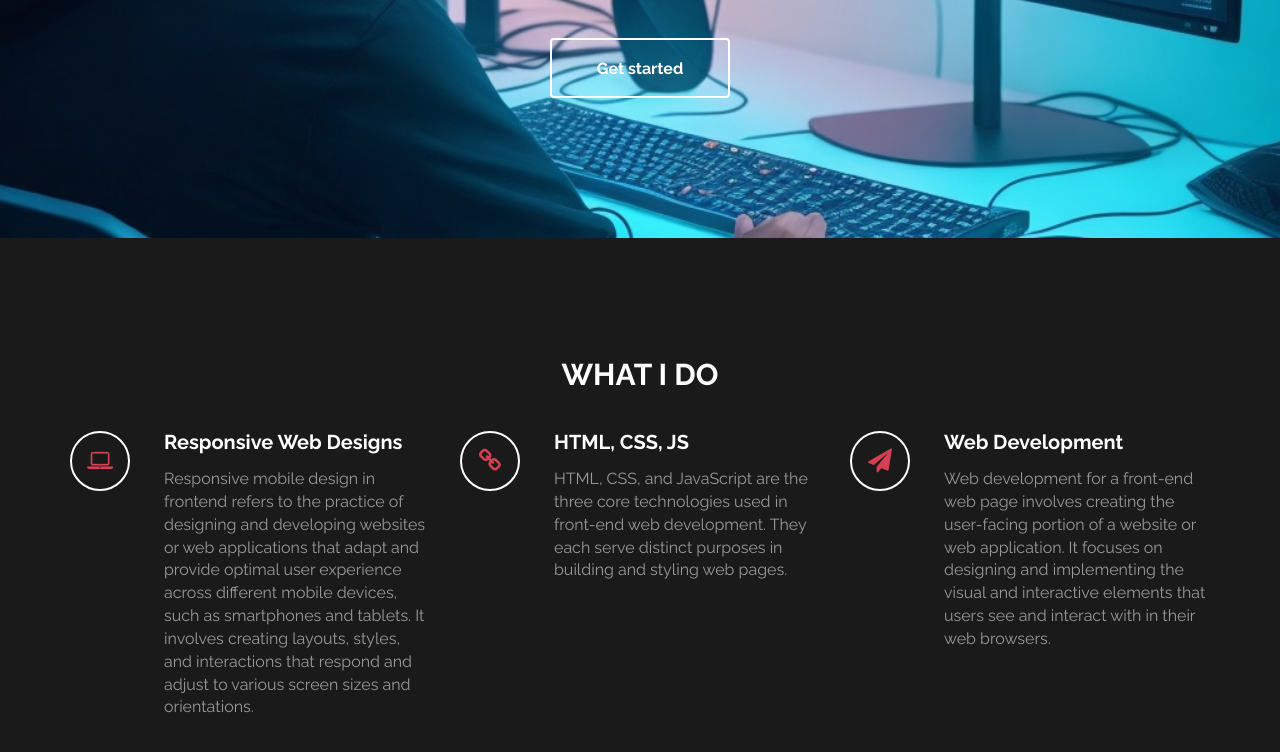
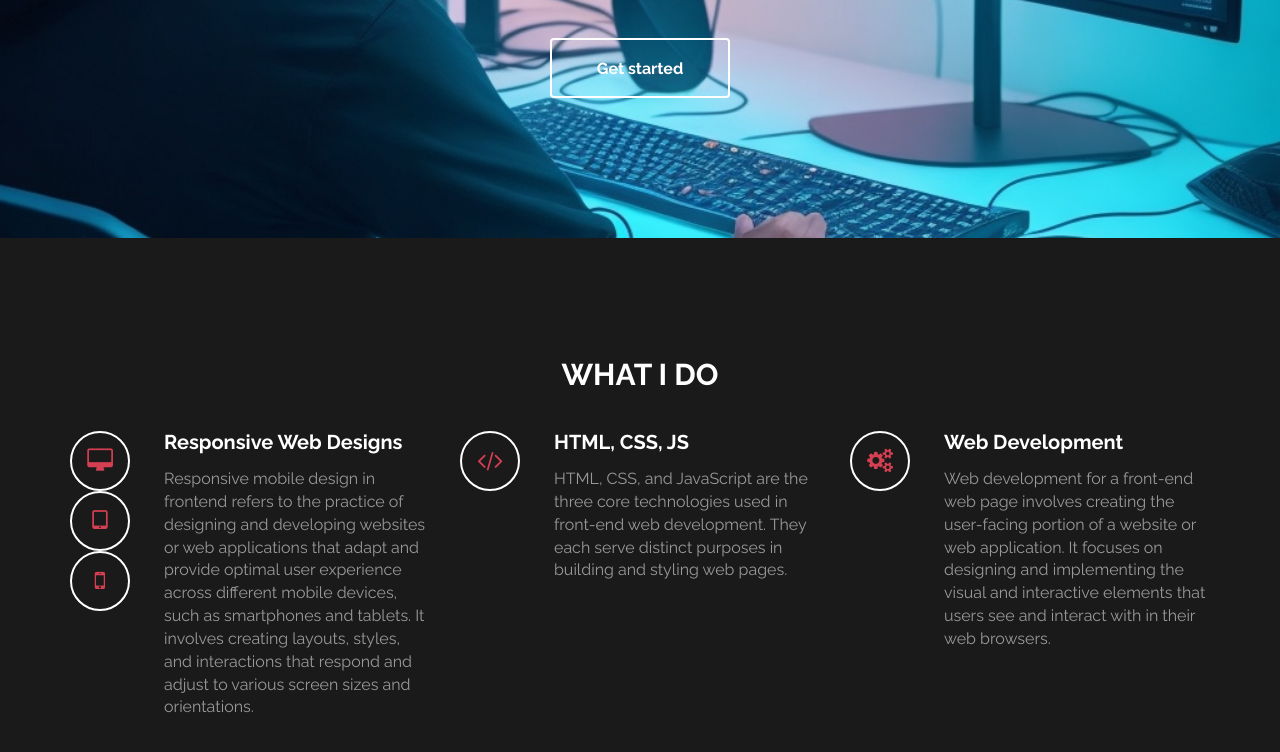
Before and after one commit to Rbihag/webportfolio, a plain HTML site: page index.html in a window 1280 px wide. Shown: the part 450-1202 px from the top of the page. Drawn offline with Linux system fonts and the light colour scheme.

Commit message:
Add files via upload
update what i do

```diff
--- a/index.html
+++ b/index.html
@@ -61,7 +61,9 @@
 					<div class="col-md-4 col-xs-11 wow fadeInUp" data-wow-delay="0.6s">
 						<div class="media">
 							<div class="media-object media-left">
-								<i class="fa fa-laptop"></i>
+								<i class="fa fa-desktop"></i>
+								<b><i class="fa fa-tablet"></b></i>
+								<b><i class="fa fa-mobile"></b></i>
 							</div>
 							<div class="media-body">
 								<h3 class="media-heading">Responsive Web Designs</h3>
@@ -73,7 +75,7 @@
 					<div class="col-md-4 col-xs-11 wow fadeInUp" data-wow-delay="0.6s">
 						<div class="media">
 							<div class="media-object media-left">
-								<i class="fa fa-link"></i>
+								<i class="fa fa-code"></i>
 							</div>
 							<div class="media-body">
 								<h3 class="media-heading">HTML, CSS, JS</h3>
@@ -85,7 +87,7 @@
 					<div class="col-md-4 col-xs-11 wow fadeInUp" data-wow-delay="0.6s">
 						<div class="media">
 							<div class="media-object media-left">
-								<i class="fa fa-paper-plane"></i>
+								<i class="fa fa-gears"></i>
 							</div>
 							<div class="media-body">
 								<h3 class="media-heading">Web Development</h3>
```
